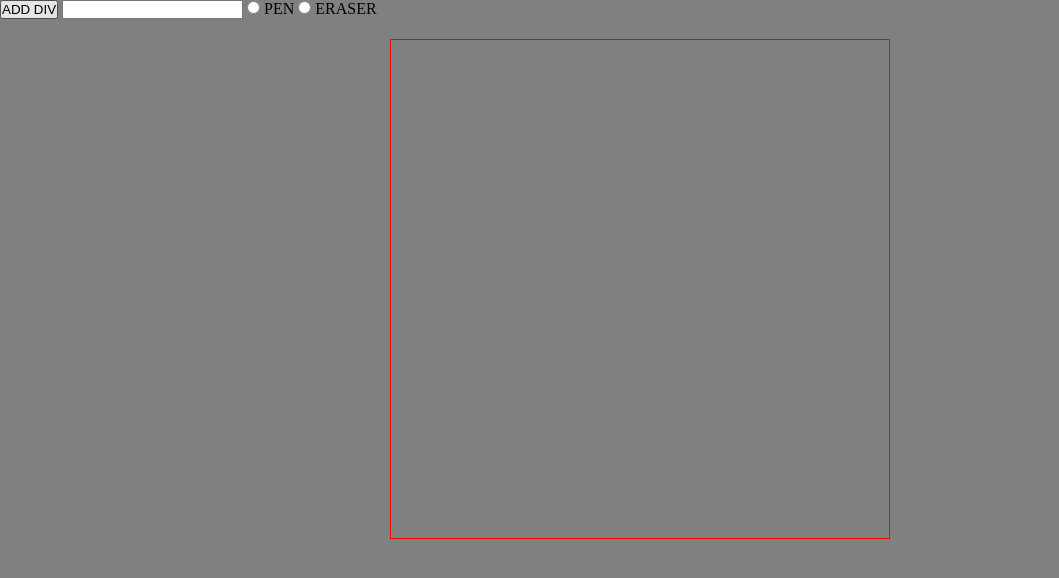
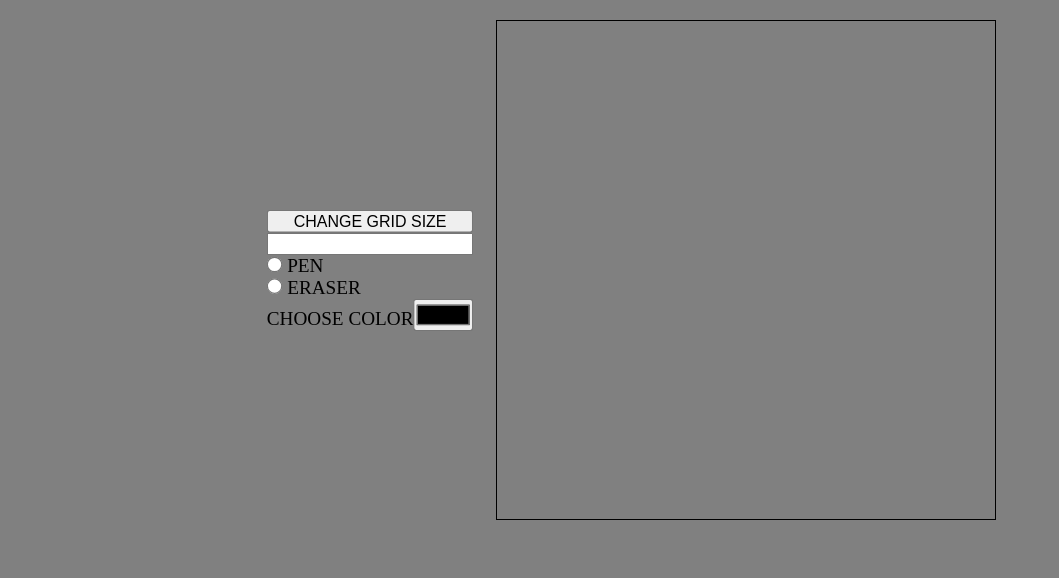
Before and after one commit to naroqwe/etch-a-sketch, a plain HTML site: page index.html in a window 1280 px wide. Shown: the whole page, without its empty margins (0-1059 px from the left). Drawn offline with Linux system fonts and the light colour scheme.

Commit message:
almost finished whole project

```diff
--- a/index.html
+++ b/index.html
@@ -10,16 +10,18 @@
 </head>
 
 <body>
-  <button class="button">ADD DIV</button>
-  <input type="number" class="grid-size">
+  <div class="main">
+    <div class="options-bar">
+      <button class="button">CHANGE GRID SIZE</button>
+      <input type="number" class="grid-size" min="2" max="64">
+      <!-- <input type="range" class="grid-size" min="2" max="64" value="16"> -->
 
-  <input type="radio" class="pen" name="radio-btn" value="pen">
-  <label for="pen">PEN</label>
 
-  <input type="radio" class="eraser" name="radio-btn" value="eraser">
-  <label for="eraser">ERASER</label>
+      <label for="pen"><input type="radio" id="pen" name="radio-btn" value="pen"> PEN</label>
+      <label for="eraser"><input type="radio" id="eraser" name="radio-btn" value="eraser"> ERASER</label>
+      <label for="color-picker">CHOOSE COLOR<input type="color" id="color-picker"> </label>
+    </div>
 
-  <div class="main">
     <div class="container">
 
     </div>
--- a/main.js
+++ b/main.js
@@ -1,17 +1,24 @@
 const containerDiv = document.querySelector(".container");
 const button = document.querySelector(".button");
 const sizeOfGrid = document.querySelector(".grid-size");
-const eraser = document.querySelector(".eraser");
-const pen = document.querySelector(".pen");
+const eraser = document.querySelector("#eraser");
+const pen = document.querySelector("#pen");
+const color = document.querySelector("#color-picker");
+
+let mouseDown = false;
+document.body.onmousedown = () => (mouseDown = true);
+document.body.onmouseup = () => (mouseDown = false);
 
 function createDivs() {
   let gridSize = sizeOfGrid.value;
 
   containerDiv.style.gridTemplateColumns = `repeat(${gridSize}, 1fr)`;
   containerDiv.style.gridTemplateRows = `repeat(${gridSize}, 1fr)`;
-
-  console.log(gridSize);
-
+  if (gridSize > 64) {
+    alert("MAXIMUM GRID SIZE IS 64");
+    createOnLoad();
+    return;
+  }
   for (let i = 0; i < gridSize * gridSize; i++) {
     let newDiv = document.createElement("div");
 
@@ -33,9 +40,16 @@ function createOnLoad() {
   for (let i = 0; i < 16 * 16; i++) {
     let newDiv = document.createElement("div");
 
-    newDiv.addEventListener("mousemove", function () {
+    // newDiv.addEventListener("mousedown", function () {
+    //   if (pen.checked == true) {
+    //     newDiv.style.backgroundColor = color.value;
+    //   } else if (eraser.checked == true) {
+    //     newDiv.style.backgroundColor = "grey";
+    //   }
+    // });
+    newDiv.addEventListener("pointerenter", (e) => {
       if (pen.checked == true) {
-        newDiv.style.backgroundColor = "green";
+        newDiv.style.backgroundColor = color.value;
       } else if (eraser.checked == true) {
         newDiv.style.backgroundColor = "grey";
       }
@@ -44,5 +58,5 @@ function createOnLoad() {
   }
 }
 
-window.addEventListener("load", createOnLoad);
+window.addEventListener("DOMContentLoaded", createOnLoad);
 button.addEventListener("click", createDivs);
--- a/style.css
+++ b/style.css
@@ -11,13 +11,21 @@ body {
   justify-content: center;
   align-items: center;
 }
+.options-bar {
+  display: flex;
+  /* align-items: center; */
+  scale: 1.2;
+  flex-direction: column;
+
+  margin: 20px;
+}
 .container {
   width: 500px;
   height: 500px;
   display: grid;
 
   margin: 20px;
-  border: 1px solid red;
+  border: 1px solid black;
 }
 .sketch-divs {
   background-color: violet;
```
